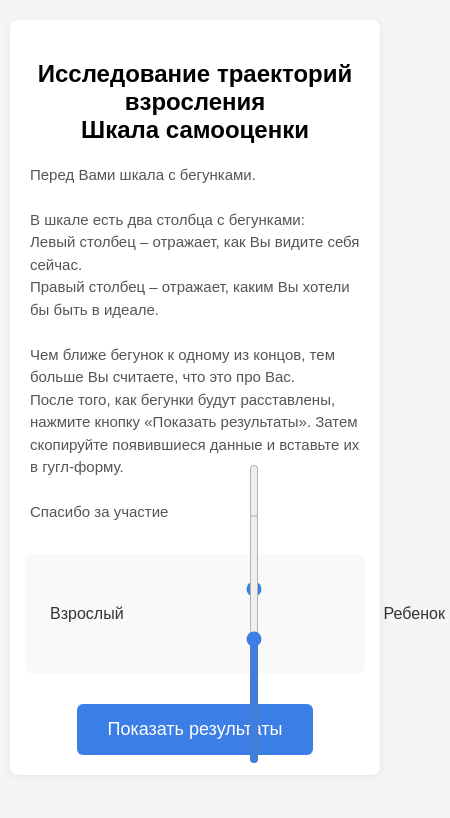
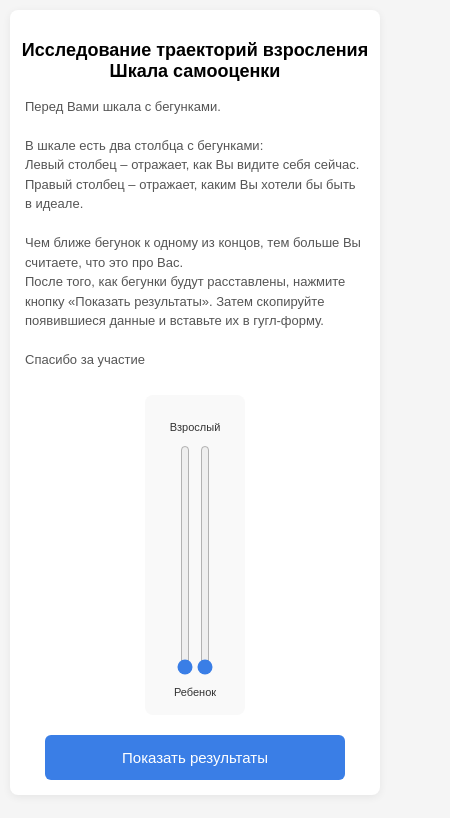
Before and after one commit to Burii2004/Burii2004.github.io, a plain HTML site: page index.html in a window 390 px wide. Shown: the whole page, 450 px wide, since content can reach past the window. Drawn offline with Linux system fonts and the light colour scheme.

Commit message:
Update index.html

```diff
--- a/index.html
+++ b/index.html
@@ -17,69 +17,71 @@
             background: #fff;
             border-radius: 10px;
             box-shadow: 0 2px 8px #0001;
-            padding: 30px 20px;
+            padding: 20px 15px;
         }
         h2 {
             text-align: center;
             margin-bottom: 20px;
+            font-size: 20px;
         }
         .description {
-            font-size: 16px;
+            font-size: 14px;
             color: #555;
             line-height: 1.5;
-            margin-bottom: 40px;
+            margin-bottom: 30px;
             text-align: left;
-            padding: 0 10px;
+            padding: 0 5px;
         }
         .rlrs {
             display: flex;
-            gap: 40px;
+            gap: 20px;
             justify-content: center;
+            flex-wrap: wrap;
         }
         .slider-block {
             display: flex;
             flex-direction: column;
             align-items: center;
-            height: 450px;
+            height: 350px;
             background: #F9F9F9;
-            padding: 25px 15px;
+            padding: 20px 10px;
             border-radius: 8px;
-            width: 140px;
+            width: 110px;
             box-sizing: border-box;
             position: relative;
         }
         .slider-label-top,
         .slider-label-bottom {
-            min-height: 50px;
+            min-height: 40px;
             display: flex;
             align-items: center;
             justify-content: center;
             text-align: center;
             padding: 0 5px;
             font-weight: normal;
-            font-size: 14px;
+            font-size: 12px;
             color: #333;
         }
         .sliders-pair {
             margin: auto 0;
             display: flex;
-            gap: 12px;
+            gap: 8px;
             justify-content: center;
             align-items: center;
         }
         .vertical-slider {
             writing-mode: vertical-lr;
             direction: rtl;
-            width: 18px;
-            height: 300px;
+            width: 16px;
+            height: 250px;
             margin: 0;
             accent-color: #3a7ee6;
             cursor: pointer;
         }
         .show-results-btn {
             display: block;
-            margin: 30px auto 0;
-            padding: 10px 20px;
+            margin: 25px auto 0;
+            padding: 12px 24px;
             font-size: 16px;
             background-color: #3a7ee6;
             color: white;
@@ -87,87 +89,70 @@
             border-radius: 6px;
             cursor: pointer;
             transition: background-color 0.3s ease;
+            box-sizing: border-box;
+            width: 100%;
+            max-width: 300px;
         }
         .show-results-btn:hover {
             background-color: #2a5bb8;
         }
         .results-container {
-            margin-top: 30px;
-            padding: 20px;
+            margin-top: 25px;
+            padding: 18px;
             background: #f8f9fa;
             border-radius: 8px;
             display: none;
-            font-size: 16px;
+            font-size: 14px;
             color: #333;
             line-height: 1.5;
             white-space: pre-line;
         }
-
-        /* Мобильная адаптация */
-        @media (max-width: 768px) {
+        @media (max-width: 480px) {
             body {
                 padding: 10px 0;
             }
             .container {
-                padding: 20px 15px;
-                margin: 10px;
+                padding: 15px 10px;
+                margin: 0 10px;
                 border-radius: 8px;
             }
+            h2 {
+                font-size: 18px;
+                margin-bottom: 15px;
+            }
             .description {
-                font-size: 15px;
-                margin-bottom: 30px;
-                padding: 0 5px;
+                font-size: 13px;
+                margin-bottom: 25px;
             }
             .rlrs {
-                flex-direction: column;
-                gap: 20px;
-                margin-bottom: 20px;
+                gap: 15px;
             }
             .slider-block {
-                flex-direction: row;
-                height: auto;
-                width: 100%;
-                max-width: 400px;
-                padding: 20px;
-                height: 120px;
+                height: 320px;
+                width: 100px;
+                padding: 15px 8px;
             }
             .slider-label-top,
             .slider-label-bottom {
-                min-height: auto;
-                font-size: 16px;
-                writing-mode: horizontal-tb;
-                width: 80px;
-                height: 100%;
-                display: flex;
-                align-items: center;
-                justify-content: center;
-            }
-            .slider-label-top {
-                order: 1;
+                min-height: 35px;
+                font-size: 11px;
             }
             .sliders-pair {
-                order: 2;
-                gap: 20px;
-                flex-direction: column;
+                gap: 6px;
             }
             .vertical-slider {
-                writing-mode: horizontal-tb;
-                direction: ltr;
-                width: 250px;
-                height: 30px;
-                transform: rotate(-90deg);
-                transform-origin: center;
-                margin: 0;
-                accent-color: #3a7ee6;
-                -webkit-appearance: slider-horizontal;
-            }
-            .slider-label-bottom {
-                order: 3;
-                writing-mode: horizontal-tb;
+                width: 14px;
+                height: 230px;
             }
             .show-results-btn {
-                font-size: 18px;
-                padding: 15px 30px;
+                padding: 14px 20px;
+                font-size: 15px;
+                margin: 20px auto 0;
+            }
+            .results-container {
+                font-size: 13px;
+                padding: 15px;
+                margin-top: 20px;
             }
         }
     </style>
@@ -199,8 +184,8 @@
             <div class="slider-block">
                 <div class="slider-label-top">Взрослый</div>
                 <div class="sliders-pair">
-                    <input class="vertical-slider" type="range" min="0" max="100" value="50" orient="vertical" data-block-index="0" />
-                    <input class="vertical-slider" type="range" min="0" max="100" value="50" orient="vertical" data-block-index="0" />
+                    <input class="vertical-slider" type="range" min="0" max="100" value="0" orient="vertical" data-block-index="0" />
+                    <input class="vertical-slider" type="range" min="0" max="100" value="0" orient="vertical" data-block-index="0" />
                 </div>
                 <div class="slider-label-bottom">Ребенок</div>
             </div>
@@ -216,3 +201,51 @@
         function convertValueToCm(value) {
             const numValue = parseFloat(value) || 0;
             return (numValue / 10).toFixed(1).replace('.', ',');
+        }
+
+        // Обработчик изменения слайдеров (только для визуальной обратной связи, если нужно)
+        document.querySelectorAll('.vertical-slider').forEach(slider => {
+            slider.addEventListener('input', function() {
+                // Можно добавить визуализацию значения здесь, если требуется
+                console.log('Slider value:', this.value, '->', convertValueToCm(this.value));
+            });
+        });
+
+        // Обработчик кнопки "Показать результаты"
+        document.getElementById('showResultsBtn').addEventListener('click', function() {
+            console.log('Button clicked - collecting results'); // Отладка
+
+            // Блокируем все слайдеры
+            document.querySelectorAll('.vertical-slider').forEach(slider => {
+                slider.disabled = true;
+                console.log('Disabled slider:', slider.value); // Отладка
+            });
+
+            const resultsContainer = document.getElementById('resultsContainer');
+            let resultsText = '';
+
+            // Получаем все слайдеры блока 0 (единственная шкала)
+            const sliders = Array.from(document.querySelectorAll('.vertical-slider[data-block-index="0"]'));
+            console.log('Found sliders:', sliders.length); // Отладка
+
+            if (sliders.length === 2) {
+                const values = sliders.map(slider => convertValueToCm(slider.value));
+                resultsText = `скопируйте эти данные и вставьте в гугл форму: ${values.join(' / ')}`;
+                console.log('Results text:', resultsText); // Отладка
+            } else {
+                resultsText = 'Ошибка: не найдены слайдеры\\\\\\\\n';
+                console.error('Sliders not found');
+            }
+
+            // Показываем результаты
+            resultsContainer.textContent = resultsText.trim();
+            resultsContainer.style.display = 'block';
+
+            // Скрываем кнопку
+            this.style.display = 'none';
+
+            console.log('Results shown successfully'); // Отладка
+        });
+    </script>
+</body>
+</html>
```
